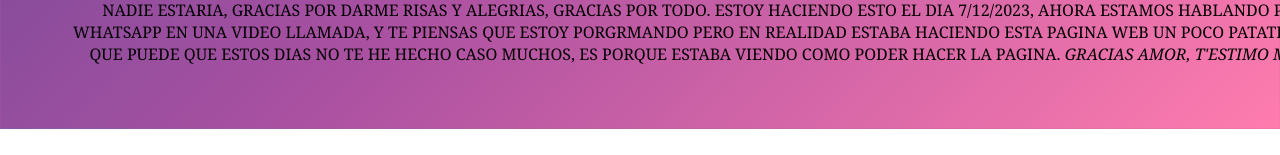
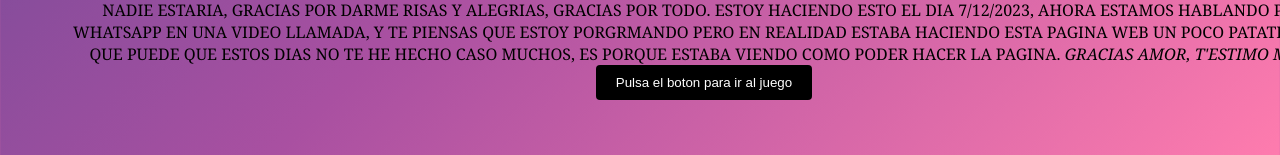
Before and after one commit to pajajandro/pajajandro.github.io, a plain HTML site: page paraNit.html in a window 1280 px wide. Shown: the part 4635-4790 px from the top of the page. Before the commit the page ends 4764 px from the top, so only its background shows below. Drawn offline with Linux system fonts and the light colour scheme.

Commit message:
Update paraNit.html

```diff
--- a/paraNit.html
+++ b/paraNit.html
@@ -80,6 +80,9 @@
         Se que puede que estos dias no te he hecho caso muchos, es porque estaba viendo como poder hacer
         la pagina.
          <i>Gracias amor, t'estimo molt</i>
+         <a href="pajajandro.github.io/NitMemoram.github.io/juego.html" target="_blank">
+            <button type="button">Pulsa el boton para ir al juego</button>
+          </a>
     </p>
 </div>
 </body>
```
